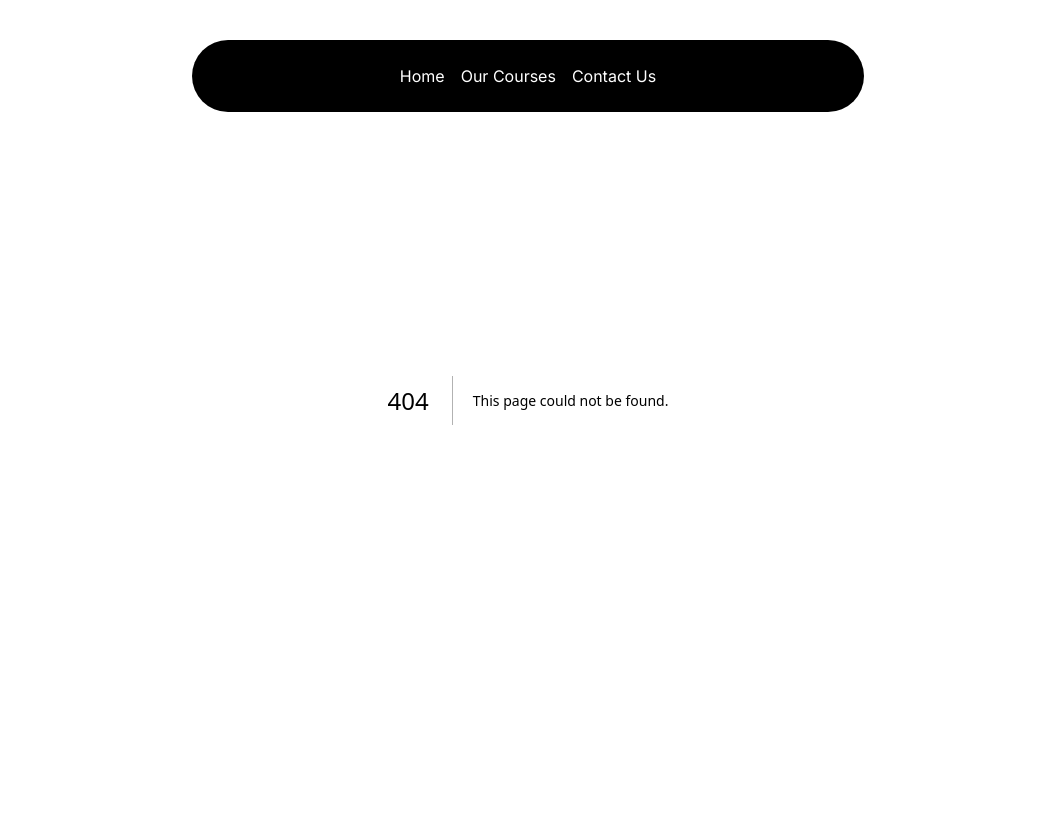
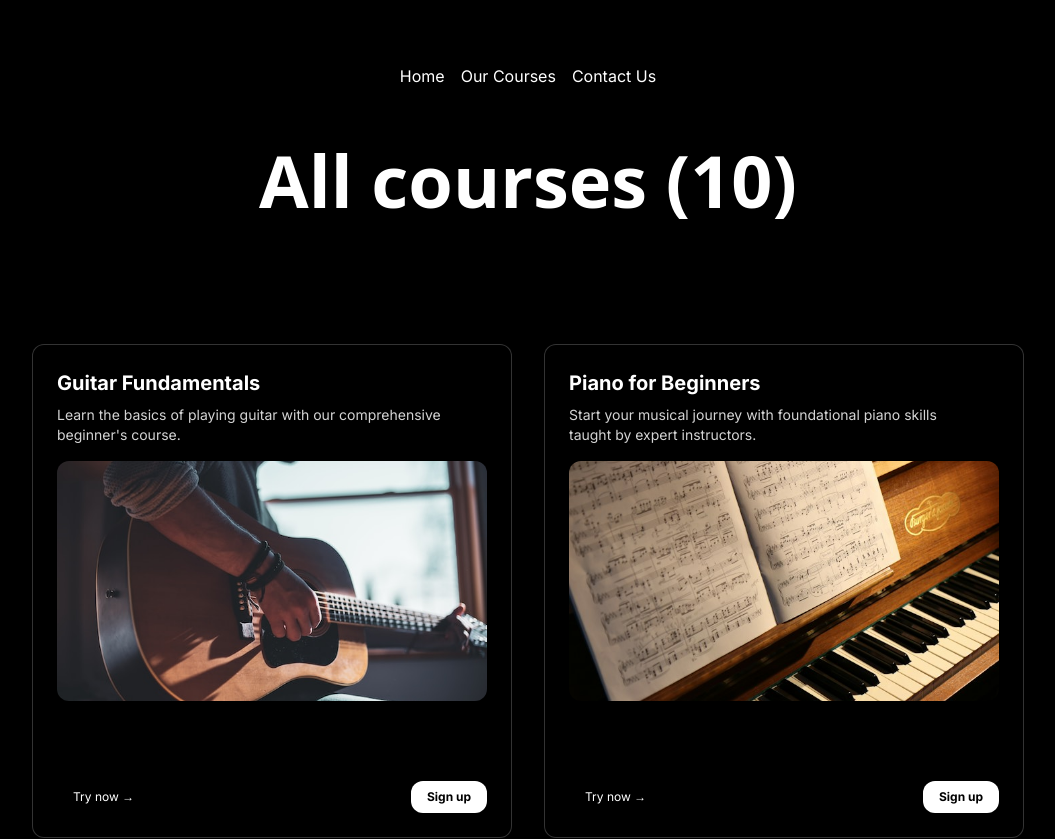
Before and after one commit to vivekx01/MusicNext, a Next.js app: page /musicnext/courses in a window 1280 px wide. Before the commit this address had no page. Shown: the top 839 px of the page, without its empty margins (112-1167 px from the left). Before the commit the page ends 800 px from the top, so only its background shows below. Built offline with nearby package versions, Linux system fonts and the light colour scheme.

Commit message:
images_fix_2

```diff
--- a/next.config.mjs
+++ b/next.config.mjs
@@ -1,7 +1,7 @@
 /** @type {import('next').NextConfig} */
 const nextConfig = {
   output: 'export', // Enables static export
-
+  basePath: '/musicnext',
   images: {
     unoptimized: true, // Disables image optimization
     remotePatterns: [
--- a/src/data/music_courses.json
+++ b/src/data/music_courses.json
@@ -8,7 +8,7 @@
         "price": 99.99,
         "instructor": "John Doe",
         "isFeatured": true,
-        "image": "/courses/guitar.jpg"
+        "image": "/musicnext/courses/guitar.jpg"
       },
       {
         "id": 2,
@@ -18,7 +18,7 @@
         "price": 109.99,
         "instructor": "Jane Smith",
         "isFeatured": false,
-        "image": "/courses/piano.jpg"
+        "image": "/musicnext/courses/piano.jpg"
       },
       {
         "id": 3,
@@ -28,7 +28,7 @@
         "price": 119.99,
         "instructor": "Emily Johnson",
         "isFeatured": true,
-        "image": "/courses/vocalist.jpg"
+        "image": "/musicnext/courses/vocalist.jpg"
       },
       {
         "id": 4,
@@ -38,7 +38,7 @@
         "price": 129.99,
         "instructor": "Mike Brown",
         "isFeatured": false,
-        "image": "/courses/drumming.jpg"
+        "image": "/musicnext/courses/drumming.jpg"
       },
       {
         "id": 5,
@@ -48,7 +48,7 @@
         "price": 139.99,
         "instructor": "Chris Davis",
         "isFeatured": false,
-        "image": "/courses/jazz.jpg"
+        "image": "/musicnext/courses/jazz.jpg"
       },
       {
         "id": 6,
@@ -58,7 +58,7 @@
         "price": 149.99,
         "instructor": "Alex Wilson",
         "isFeatured": true,
-        "image": "/courses/music-prod.jpg"
+        "image": "/musicnext/courses/music-prod.jpg"
       },
       {
         "id": 7,
@@ -68,7 +68,7 @@
         "price": 159.99,
         "instructor": "Samantha Miller",
         "isFeatured": false,
-        "image": "/courses/song-writing.jpg"
+        "image": "/musicnext/courses/song-writing.jpg"
       },
       {
         "id": 8,
@@ -78,7 +78,7 @@
         "price": 169.99,
         "instructor": "Luke Harris",
         "isFeatured": true,
-        "image": "/courses/music-prod.jpg"
+        "image": "/musicnext/courses/music-prod.jpg"
       },
       {
         "id": 9,
@@ -88,7 +88,7 @@
         "price": 179.99,
         "instructor": "Grace Lee",
         "isFeatured": false,
-        "image": "/courses/classical-music.jpg"
+        "image": "/musicnext/courses/classical-music.jpg"
       },
       {
         "id": 10,
@@ -98,7 +98,7 @@
         "price": 189.99,
         "instructor": "Ethan Moore",
         "isFeatured": true,
-        "image": "/courses/blues.jpg"
+        "image": "/musicnext/courses/blues.jpg"
       }
     ]
   }
```
